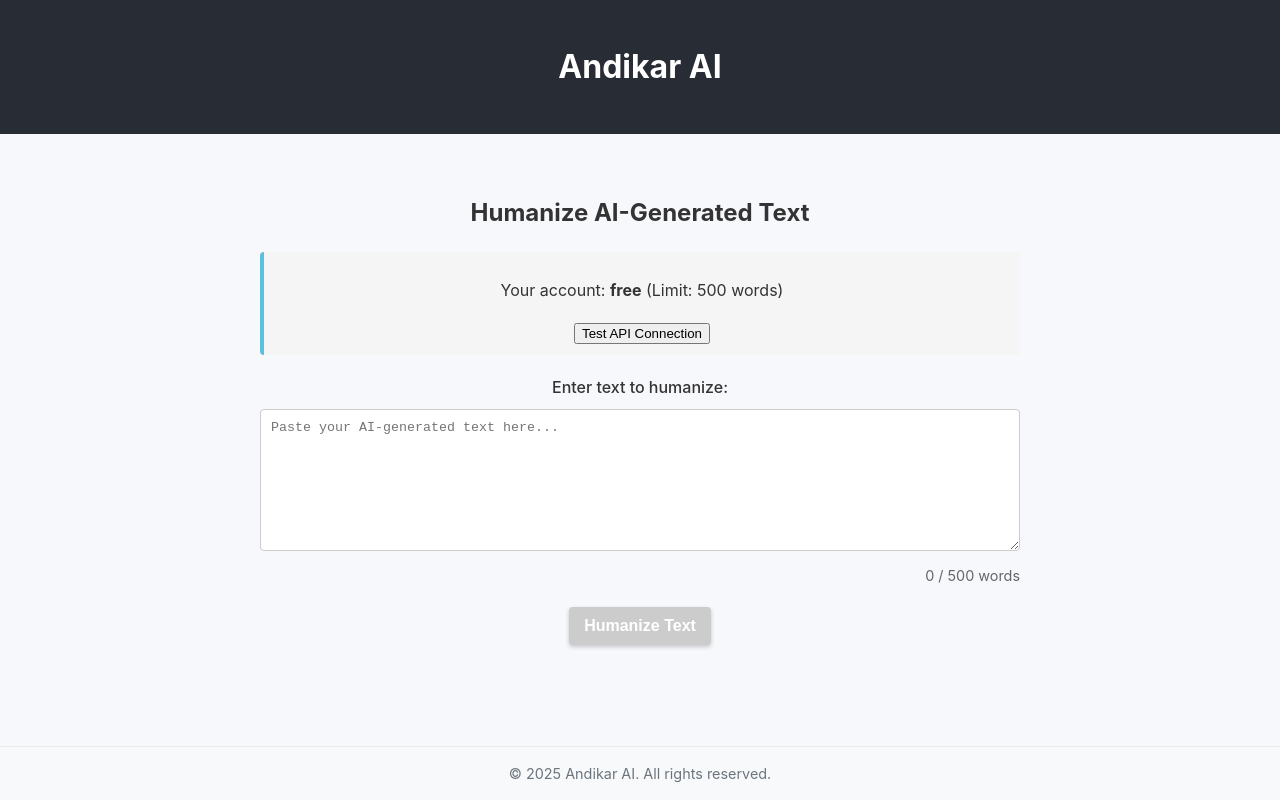
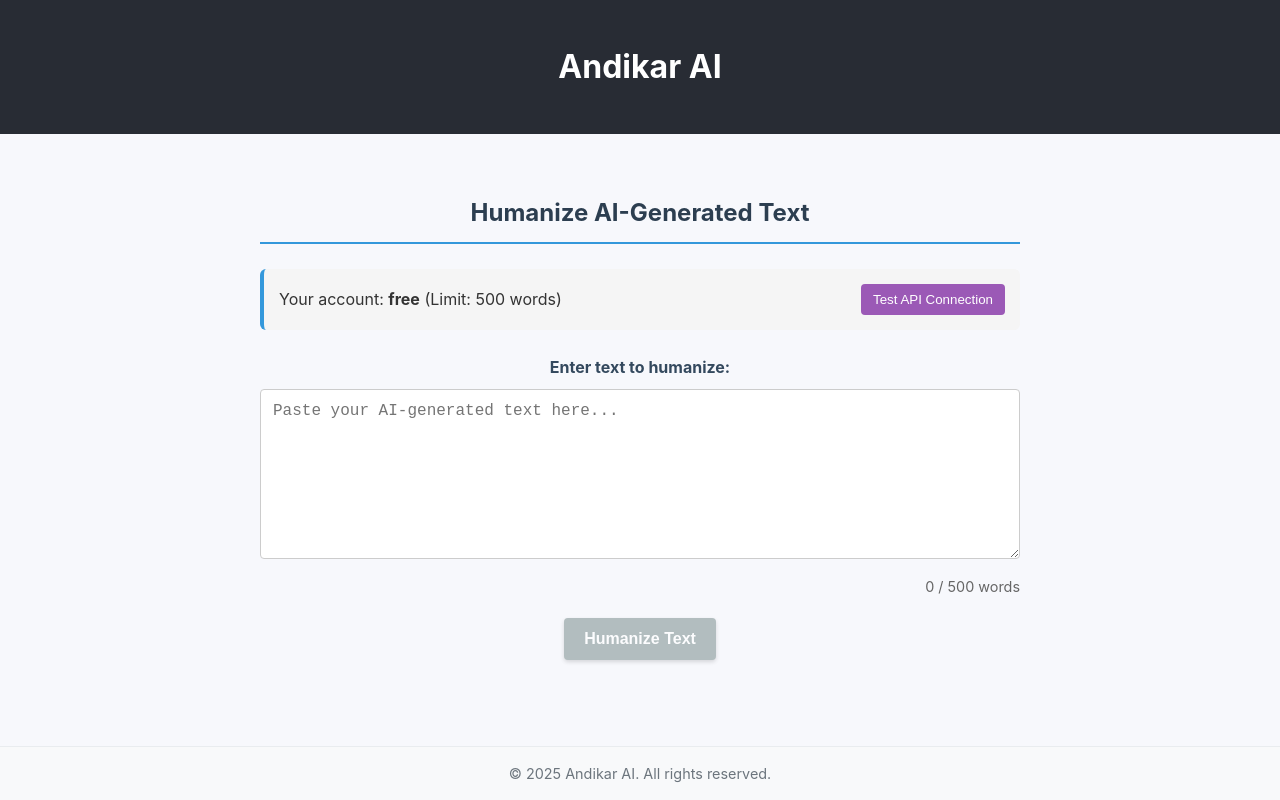
Before and after one commit to granitevolition/version-1---frontend, a React (Create React App) app: page /humanize in a window 1280 px wide. Built offline with nearby package versions, Linux system fonts and the light colour scheme.

Commit message:
Enhance CSS styling for the humanize component

```diff
--- a/src/styles/HumanizeText.css
+++ b/src/styles/HumanizeText.css
@@ -4,109 +4,205 @@
   padding: 20px;
 }
 
+.humanize-container h2 {
+  margin-bottom: 25px;
+  color: #2c3e50;
+  border-bottom: 2px solid #3498db;
+  padding-bottom: 10px;
+}
+
 .text-input-container {
   margin-bottom: 20px;
 }
 
+.text-input-container label {
+  display: block;
+  margin-bottom: 8px;
+  font-weight: bold;
+  color: #34495e;
+}
+
 textarea {
   width: 100%;
-  padding: 10px;
+  padding: 12px;
   border: 1px solid #ccc;
   border-radius: 4px;
+  font-size: 16px;
+  transition: border-color 0.3s;
+}
+
+textarea:focus {
+  border-color: #3498db;
+  outline: none;
+  box-shadow: 0 0 5px rgba(52, 152, 219, 0.5);
 }
 
 .word-count {
   text-align: right;
-  margin-top: 5px;
+  margin-top: 8px;
   font-size: 0.9em;
   color: #666;
 }
 
 .word-count .error {
-  color: #d9534f;
+  color: #e74c3c;
+  font-weight: bold;
 }
 
 .error-message {
-  color: #d9534f;
-  margin-bottom: 15px;
-  padding: 10px;
+  color: #c0392b;
+  margin-bottom: 20px;
+  padding: 12px 15px;
   background-color: #f8d7da;
   border-radius: 4px;
   border: 1px solid #f5c6cb;
+  font-weight: 500;
 }
 
 .humanize-button {
-  background-color: #5cb85c;
+  background-color: #2ecc71;
+  color: white;
+  border: none;
+  padding: 12px 20px;
+  border-radius: 4px;
+  cursor: pointer;
+  font-weight: bold;
+  font-size: 16px;
+  transition: background-color 0.3s;
+}
+
+.humanize-button:hover {
+  background-color: #27ae60;
+}
+
+button:disabled {
+  background-color: #95a5a6;
+  cursor: not-allowed;
+  opacity: 0.7;
+}
+
+.result-container {
+  margin-top: 30px;
+  padding: 20px;
+  border: 1px solid #ddd;
+  border-radius: 8px;
+  background-color: #f8f9fa;
+  box-shadow: 0 2px 5px rgba(0,0,0,0.1);
+}
+
+.result-container h3 {
+  margin-top: 0;
+  color: #2c3e50;
+  border-bottom: 1px solid #eee;
+  padding-bottom: 10px;
+  margin-bottom: 15px;
+}
+
+.humanized-text {
+  white-space: pre-wrap;
+  background-color: #ffffff;
+  padding: 20px;
+  border-radius: 6px;
+  margin-bottom: 15px;
+  border: 1px solid #e9ecef;
+  line-height: 1.6;
+  color: #2c3e50;
+  font-size: 16px;
+}
+
+.copy-button {
+  background-color: #3498db;
   color: white;
   border: none;
   padding: 10px 15px;
   border-radius: 4px;
   cursor: pointer;
-  font-weight: bold;
+  font-weight: 500;
+  transition: background-color 0.3s;
 }
 
-.humanize-button:hover {
-  background-color: #4cae4c;
+.copy-button:hover {
+  background-color: #2980b9;
 }
 
-button:disabled {
-  background-color: #cccccc;
-  cursor: not-allowed;
+.tier-info {
+  background-color: #f5f5f5;
+  padding: 15px;
+  border-radius: 6px;
+  margin-bottom: 25px;
+  border-left: 4px solid #3498db;
+  display: flex;
+  justify-content: space-between;
+  align-items: center;
+  flex-wrap: wrap;
+  gap: 10px;
 }
 
-.result-container {
-  margin-top: 20px;
-  padding: 15px;
-  border: 1px solid #ddd;
-  border-radius: 4px;
-  background-color: #f8f9fa;
+.tier-info p {
+  margin: 0;
 }
 
-.humanized-text {
-  white-space: pre-wrap;
-  background-color: #ffffff;
-  padding: 15px;
-  border-radius: 4px;
-  margin-bottom: 10px;
-  border: 1px solid #e9ecef;
-  line-height: 1.5;
+.last-used {
+  font-size: 0.9em;
+  color: #7f8c8d;
+  font-style: italic;
 }
 
-.copy-button {
-  background-color: #337ab7;
+.test-button {
+  background-color: #9b59b6;
   color: white;
   border: none;
   padding: 8px 12px;
   border-radius: 4px;
   cursor: pointer;
+  transition: background-color 0.3s;
 }
 
-.copy-button:hover {
-  background-color: #286090;
+.test-button:hover {
+  background-color: #8e44ad;
 }
 
-.tier-info {
-  background-color: #f5f5f5;
-  padding: 10px;
-  border-radius: 4px;
+.test-result {
   margin-bottom: 20px;
-  border-left: 4px solid #5bc0de;
+  padding: 15px;
+  border-radius: 6px;
+}
+
+.test-result.success {
+  background-color: #d4edda;
+  border: 1px solid #c3e6cb;
+  color: #155724;
+}
+
+.test-result.error {
+  background-color: #f8d7da;
+  border: 1px solid #f5c6cb;
+  color: #721c24;
 }
 
 /* Styles for comparison view */
 .comparison-container {
-  margin-top: 30px;
-  padding: 15px;
+  margin-top: 40px;
+  padding: 20px;
   border: 1px solid #ddd;
-  border-radius: 4px;
+  border-radius: 8px;
   background-color: #f8f9fa;
+  box-shadow: 0 2px 5px rgba(0,0,0,0.1);
+}
+
+.comparison-container h3 {
+  color: #2c3e50;
+  border-bottom: 1px solid #eee;
+  padding-bottom: 10px;
+  margin-top: 0;
+  margin-bottom: 20px;
 }
 
 .comparison-grid {
   display: grid;
   grid-template-columns: 1fr 1fr;
-  gap: 20px;
-  margin-top: 15px;
+  gap: 25px;
+  margin-top: 20px;
 }
 
 .comparison-column {
@@ -116,50 +212,75 @@ button:disabled {
 
 .comparison-column h4 {
   margin-top: 0;
-  margin-bottom: 10px;
-  padding-bottom: 5px;
+  margin-bottom: 15px;
+  padding-bottom: 8px;
   border-bottom: 2px solid #eee;
+  color: #34495e;
 }
 
 .original-text {
   white-space: pre-wrap;
   background-color: #ffffff;
-  padding: 15px;
-  border-radius: 4px;
+  padding: 20px;
+  border-radius: 6px;
   border: 1px solid #e9ecef;
-  line-height: 1.5;
-  height: 100%;
+  line-height: 1.6;
+  min-height: 200px;
+  max-height: 400px;
   overflow-y: auto;
+  color: #34495e;
 }
 
 /* Debug section */
 .debug-section {
-  margin-top: 30px;
-  padding: 15px;
-  border: 1px solid #ffc107;
-  border-radius: 4px;
-  background-color: #fff3cd;
+  margin-top: 40px;
+  padding: 20px;
+  border: 1px solid #f39c12;
+  border-radius: 8px;
+  background-color: #fef9e7;
+}
+
+.debug-section h4 {
+  margin-top: 0;
+  color: #d35400;
+  margin-bottom: 15px;
 }
 
 .debug-section pre {
   background-color: #f8f9fa;
-  padding: 10px;
-  border-radius: 4px;
+  padding: 15px;
+  border-radius: 6px;
   overflow-x: auto;
   white-space: pre-wrap;
-  font-family: monospace;
-  font-size: 0.9em;
+  font-family: 'Consolas', 'Monaco', monospace;
+  font-size: 14px;
   border: 1px solid #e9ecef;
+  max-height: 300px;
+  overflow-y: auto;
 }
 
 /* Make sure the design is responsive */
 @media (max-width: 768px) {
   .comparison-grid {
     grid-template-columns: 1fr;
-    gap: 15px;
+    gap: 20px;
   }
 
   .humanize-container {
-    padding: 10px;
+    padding: 15px;
+  }
+
+  .tier-info {
+    flex-direction: column;
+    align-items: flex-start;
+  }
+
+  .tier-info .test-button {
+    margin-top: 10px;
+  }
+
+  .humanize-button, .copy-button {
+    width: 100%;
+    margin-bottom: 10px;
   }
 }
```
